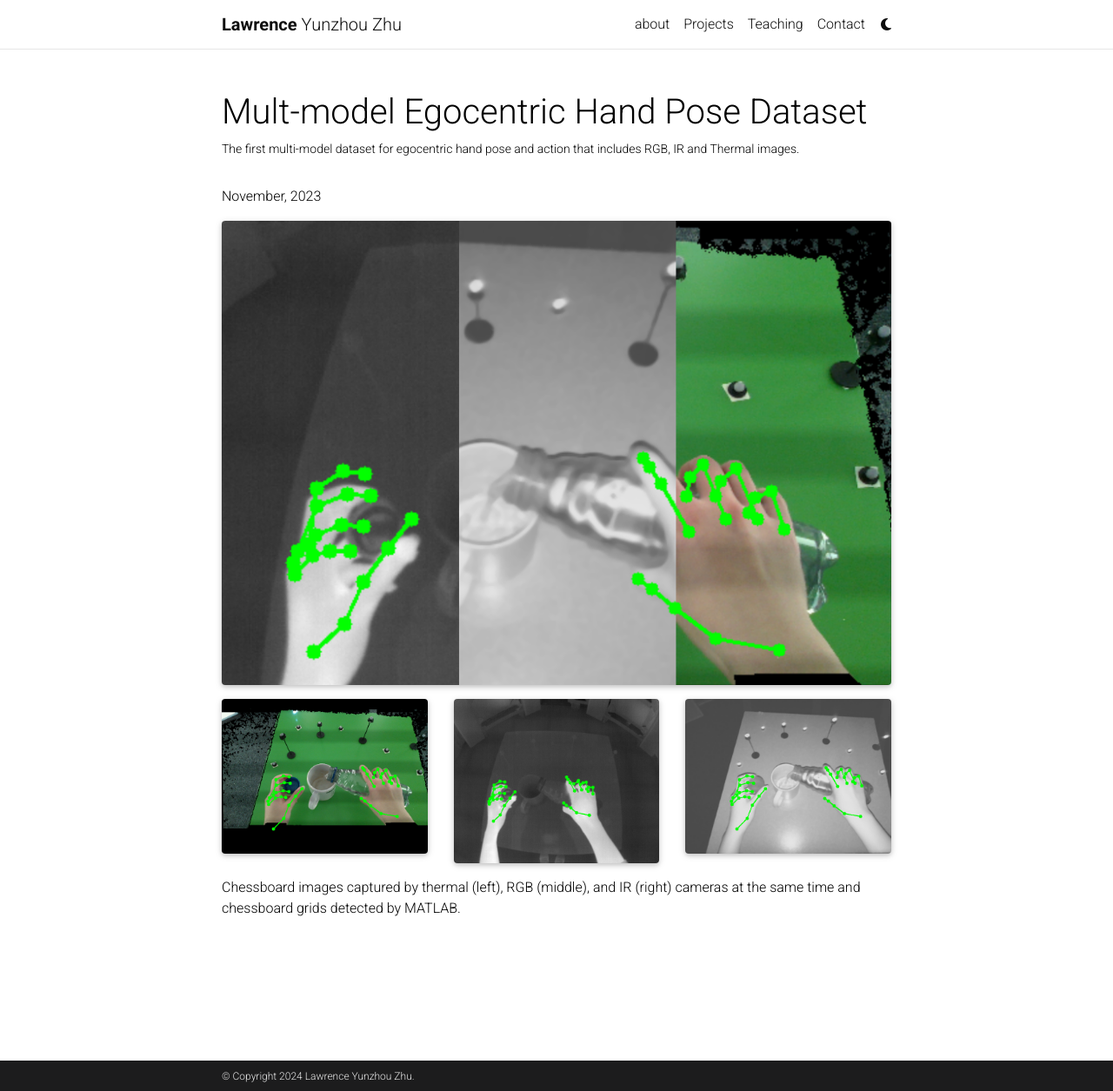
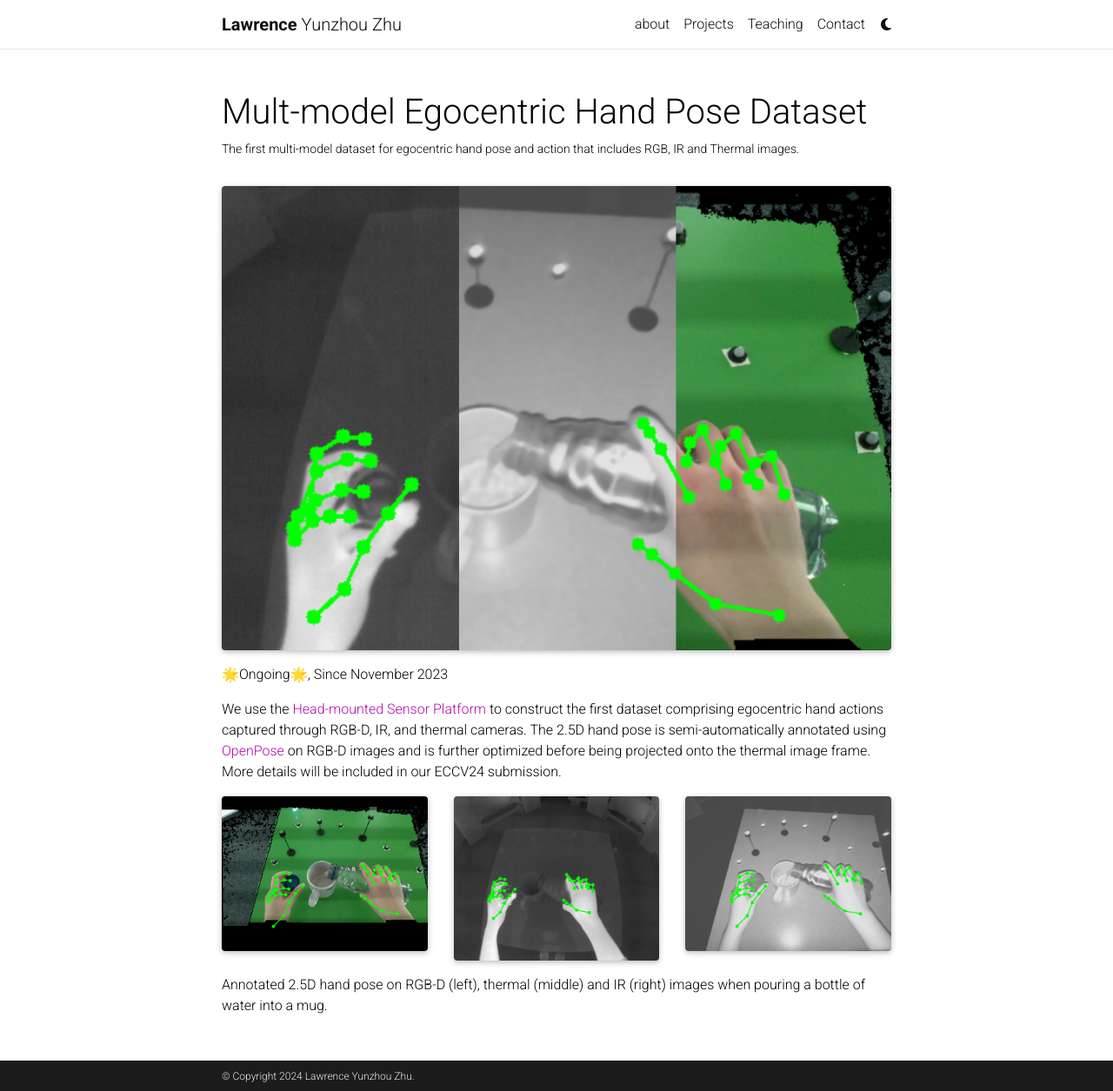
Before and after one commit to LawrenceZ22/LawrenceZ22.github.io, a Jekyll site: the page built from _projects/0_project.md, in a window 1280 px wide and 1255 px high. Shown: the whole window at 87% size. Built offline with Jekyll 4.4.1, drawn with Linux system fonts in a browser that asks for light colours; full-size pictures stand in for the smaller copies a plugin makes; comment, search, counter and statistics services are not loaded; a style sheet for code colours, icons or effects is not loaded.

Commit message:
dataset_explained

```diff
--- a/_projects/0_project.md
+++ b/_projects/0_project.md
@@ -15,16 +14,20 @@
     </div>
 </div>
 
+🌟Ongoing🌟, Since November 2023
+
+We use the <a href="https://lawrencez22.github.io/projects/4_project/">Head-mounted Sensor Platform</a> to construct the first dataset comprising egocentric hand actions captured through RGB-D, IR, and thermal cameras. The 2.5D hand pose is semi-automatically annotated using <a href="https://github.com/CMU-Perceptual-Computing-Lab/openpose">OpenPose</a> on RGB-D images and is further optimized before being projected onto the thermal image frame. More details will be included in our ECCV24 submission.
+
 <div class="row">
     <div class="col-sm mt-3 mt-md-0">
-        {% include figure.html path="assets/img/rgb_hands.png" title="thermal" class="img-fluid rounded z-depth-1" %}
+        {% include figure.html path="assets/img/rgb_hands.png" title="rgb" class="img-fluid rounded z-depth-1" %}
     </div>
     <div class="col-sm mt-3 mt-md-0">
-        {% include figure.html path="assets/img/thermal_hands.png" title="rgb" class="img-fluid rounded z-depth-1" %}
+        {% include figure.html path="assets/img/thermal_hands.png" title="thermal" class="img-fluid rounded z-depth-1" %}
     </div>
     <div class="col-sm mt-3 mt-md-0">
         {% include figure.html path="assets/img/ir_hands.png" title="ir" class="img-fluid rounded z-depth-1" %}
     </div>
 </div>
 
-<p>Chessboard images captured by thermal (left), RGB (middle), and IR (right) cameras at the same time and chessboard grids detected by MATLAB.<p>
+<p>Annotated 2.5D hand pose on RGB-D (left), thermal (middle) and IR (right) images when pouring a bottle of water into a mug.<p>
```
Also changed, not shown: other parts of _projects/0_project.md (+0 -1 lines).
